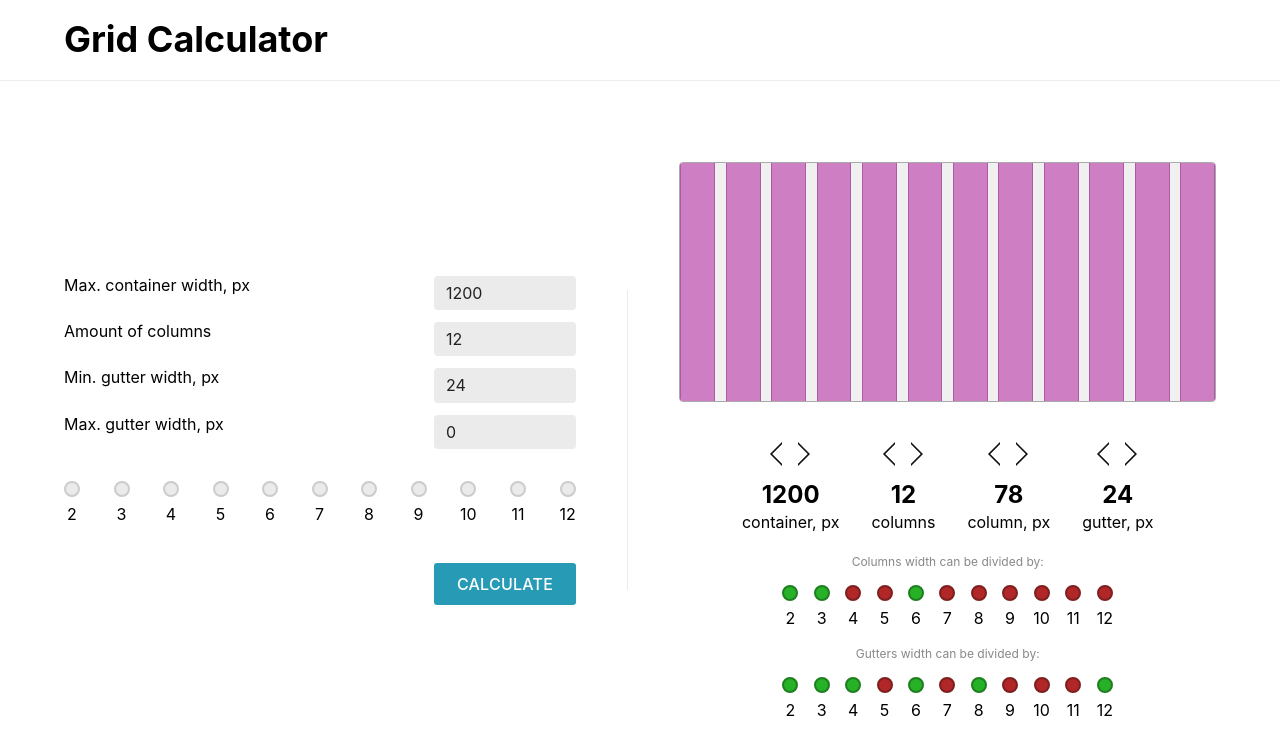
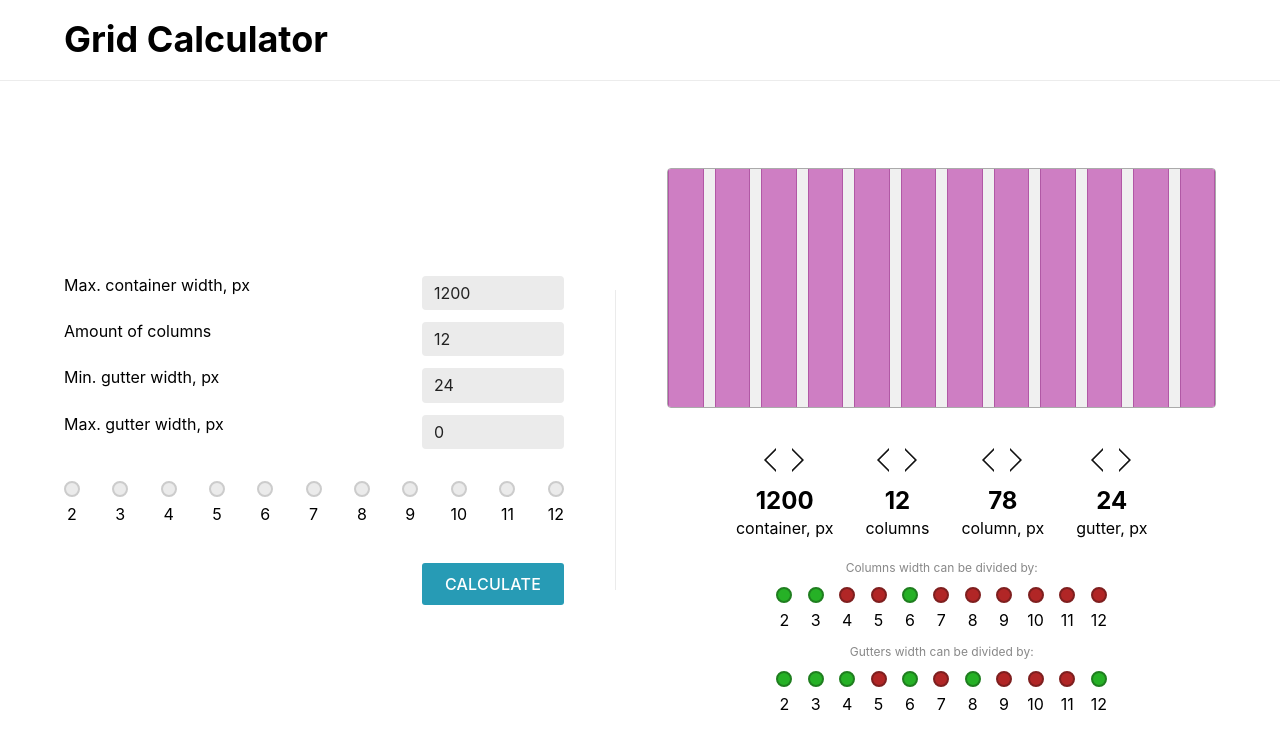
Before and after one commit to ivano-vvv/grid-calculator, a React (Create React App) app: page / in a window 1280 px wide. Shown: the top 754 px of the page. Built offline with nearby package versions, Linux system fonts and the light colour scheme.

Commit message:
max width of the form shrinked

```diff
--- a/src/App.css
+++ b/src/App.css
@@ -13,7 +13,7 @@
 }
 
 .app__form {
-  max-width: 600px;
+  max-width: 500px;
   width: 40vw;
   margin: 0;
 }
--- a/src/components/dividers-block.css
+++ b/src/components/dividers-block.css
@@ -6,7 +6,7 @@
 }
 
 .dividers-block__group {
-  margin-bottom: 20px;
+  margin-bottom: 16px;
 }
 
 .dividers-block__group:last-child {
@@ -14,7 +14,7 @@
 }
 
 .dividers-block__label {
-  margin-bottom: 16px;
+  margin-bottom: 12px;
   font-size: 12px;
   color: #888888;
   text-align: center;
```
